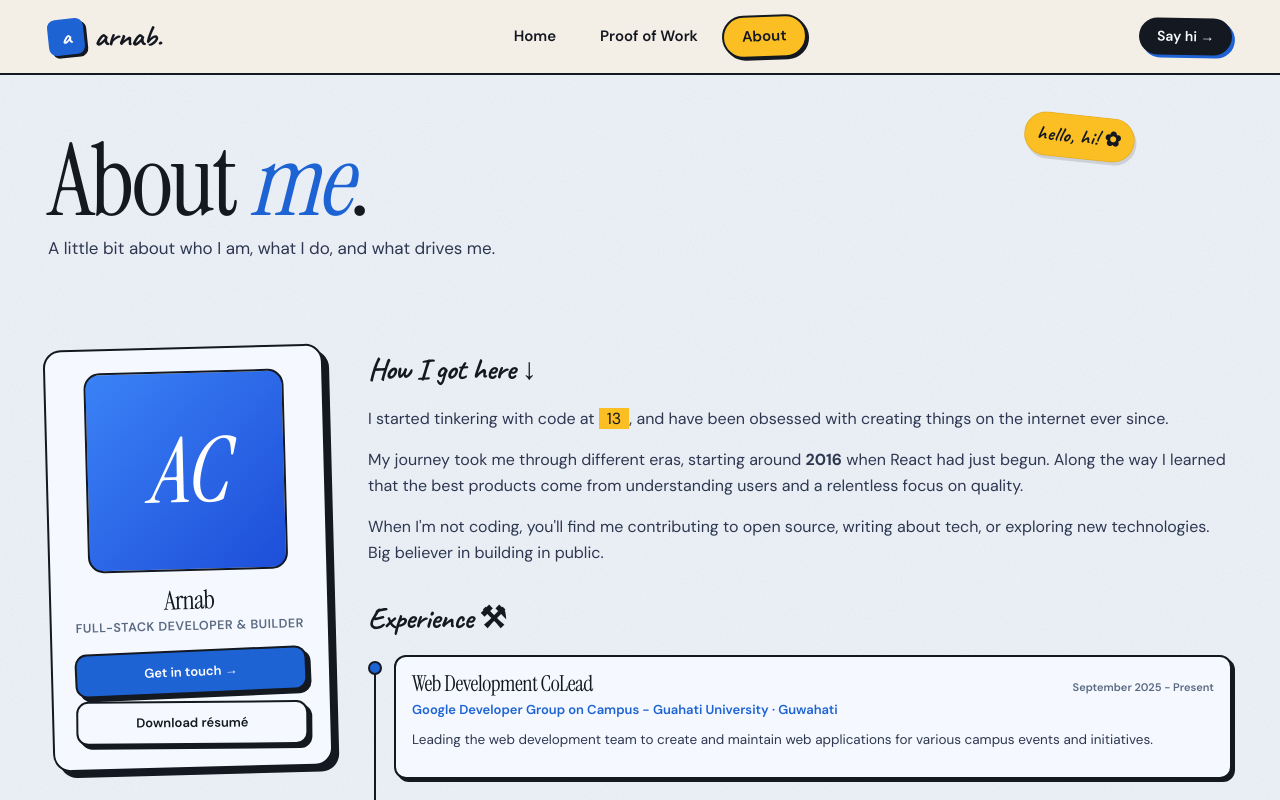
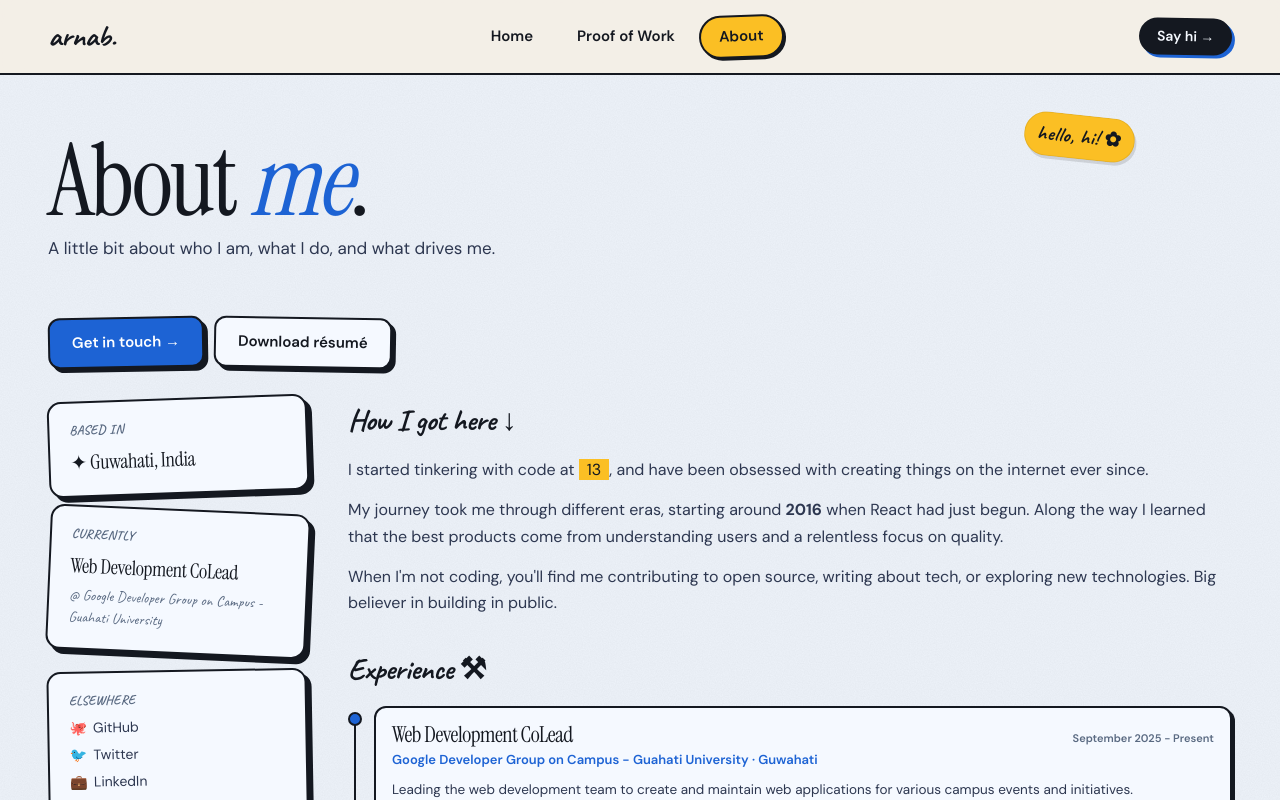
Before and after one commit to zytact/zytact3.0, a Next.js app: page /new/about in a window 1280 px wide. Shown: the top 800 px of the page. Built offline with nearby package versions, Linux system fonts and the light colour scheme.

Commit message:
feat: refresh direction b hero and about layout

```diff
--- a/src/app/globals.css
+++ b/src/app/globals.css
@@ -383,7 +383,7 @@ p {
 
 .direction-b-hero-grid {
     display: grid;
-    grid-template-columns: minmax(0, 1.4fr) minmax(280px, 1fr);
+    grid-template-columns: minmax(0, 1.25fr) minmax(300px, 1fr);
     gap: 40px;
     align-items: center;
 }
@@ -484,27 +484,109 @@ p {
     color: white;
 }
 
-.direction-b-portrait-wrap {
+.direction-b-hero-cards {
     position: relative;
     display: flex;
-    justify-content: center;
+    flex-direction: column;
+    gap: 14px;
+    padding-top: 20px;
 }
 
-.direction-b-portrait {
+.direction-b-note-card {
+    position: relative;
+    transform: rotate(var(--tilt, 0deg));
+    border: 2.5px solid var(--b-ink);
+    border-radius: 14px;
+    background: var(--b-paper);
+    padding: 18px 20px;
+    box-shadow: 5px 5px 0 var(--b-ink);
+    transition: transform 0.15s ease;
+}
+
+.direction-b-note-card:hover {
+    transform: rotate(var(--tilt, 0deg)) translateY(-3px);
+}
+
+.direction-b-note-card-num {
+    display: block;
+    font-family: var(--font-direction-b-serif), Georgia, serif;
+    font-size: 72px;
+    font-style: italic;
+    font-weight: 700;
+    line-height: 1;
+    color: var(--b-accent);
+    letter-spacing: -3px;
+}
+
+.direction-b-note-card-label {
+    display: block;
+    font-family: var(--font-direction-b-hand), cursive;
+    font-size: 13px;
+    font-weight: 700;
+    letter-spacing: 0.5px;
+    text-transform: uppercase;
+    color: var(--b-mute);
+    margin-bottom: 6px;
+}
+
+.direction-b-note-card-sub {
+    display: block;
+    font-family: var(--font-direction-b-hand), cursive;
+    font-size: 15px;
+    color: var(--b-mute);
+    margin-top: 4px;
+}
+
+.direction-b-note-card-place {
+    display: block;
+    font-family: var(--font-direction-b-serif), Georgia, serif;
+    font-size: 20px;
+    font-weight: 500;
+    letter-spacing: -0.3px;
+    color: var(--b-ink);
+}
+
+.direction-b-note-card-list {
+    list-style: none;
+    margin: 0;
+    padding: 0;
     display: flex;
-    width: 280px;
-    height: 280px;
-    transform: rotate(3deg);
-    align-items: center;
-    justify-content: center;
-    border: 3px solid var(--b-ink);
-    border-radius: 24px;
-    background: linear-gradient(135deg, #3b82f6, #1d4ed8);
-    color: white;
-    font-family: var(--font-direction-b-serif), Georgia, serif;
-    font-size: 130px;
-    font-style: italic;
-    box-shadow: 8px 8px 0 var(--b-ink);
+    flex-direction: column;
+    gap: 6px;
+    font-size: 14px;
+    color: var(--b-ink-soft);
+}
+
+.direction-b-note-card-list a {
+    color: var(--b-ink-soft);
+    text-decoration: none;
+}
+
+.direction-b-note-card-list a:hover {
+    color: var(--b-accent);
+}
+
+.direction-b-note-card-list span {
+    display: inline-block;
+    width: 20px;
+}
+
+.direction-b-note-card-chips {
+    display: flex;
+    flex-wrap: wrap;
+    gap: 6px;
+    margin-top: 6px;
+}
+
+.direction-b-note-card-chips span {
+    border: 1.5px solid var(--b-ink);
+    border-radius: 999px;
+    padding: 2px 10px;
+    font-size: 11px;
+    font-weight: 600;
+    letter-spacing: 0.3px;
+    background: var(--b-bg-soft);
+    color: var(--b-ink);
 }
 
 .direction-b-social-strip {
@@ -782,7 +864,6 @@ p {
 
 .direction-b-project-top h3,
 .direction-b-pr-card h3,
-.direction-b-profile-card h2,
 .direction-b-timeline h4 {
     margin: 0;
     font-family: var(--font-direction-b-serif), Georgia, serif;
@@ -877,56 +958,28 @@ p {
     padding-bottom: 30px;
 }
 
+.direction-b-about-actions {
+    display: flex;
+    flex-wrap: wrap;
+    gap: 10px;
+    padding: 0 48px 20px;
+}
+
 .direction-b-about {
     display: grid;
-    grid-template-columns: 280px minmax(0, 1fr);
+    grid-template-columns: 260px minmax(0, 1fr);
     gap: 40px;
-    padding-top: 30px;
+    padding-top: 10px;
     padding-bottom: 40px;
 }
 
-.direction-b-profile-card {
+.direction-b-about-sidebar {
     position: sticky;
     top: 110px;
-    transform: rotate(-1.5deg);
-    border: 2.5px solid var(--b-ink);
-    border-radius: 18px;
-    background: var(--b-paper);
-    padding: 22px;
-    text-align: center;
-    box-shadow: 6px 6px 0 var(--b-ink);
-}
-
-.direction-b-profile-card > div {
     display: flex;
-    width: 200px;
-    height: 200px;
-    align-items: center;
-    justify-content: center;
-    margin: 0 auto 16px;
-    border: 2.5px solid var(--b-ink);
-    border-radius: 16px;
-    background: linear-gradient(135deg, #3b82f6, #1d4ed8);
-    color: white;
-    font-family: var(--font-direction-b-serif), Georgia, serif;
-    font-size: 90px;
-    font-style: italic;
-}
-
-.direction-b-profile-card p {
-    margin: 4px 0 14px;
-    color: var(--b-mute);
-    font-size: 12.5px;
-    font-weight: 600;
-    letter-spacing: 0.5px;
-    text-transform: uppercase;
-}
-
-.direction-b-profile-card .direction-b-button {
-    display: block;
-    margin-top: 8px;
-    padding: 10px 14px;
-    font-size: 13px;
+    flex-direction: column;
+    gap: 16px;
+    align-self: start;
 }
 
 .direction-b-about-main > h3 {
@@ -1104,6 +1157,19 @@ p {
         grid-template-columns: 1fr;
     }
 
+    .direction-b-about-actions {
+        padding-right: 24px;
+        padding-left: 24px;
+    }
+
+    .direction-b-about-sidebar {
+        position: static;
+    }
+
+    .direction-b-note-card {
+        transform: none !important;
+    }
+
     .direction-b-hero .direction-b-sticker,
     .direction-b-page-hero .direction-b-sticker {
         display: none;
@@ -1126,11 +1192,6 @@ p {
     .direction-b-project-card.is-featured {
         grid-column: span 2;
     }
-
-    .direction-b-profile-card {
-        position: static;
-        max-width: 340px;
-    }
 }
 
 @media (max-width: 560px) {
@@ -1149,14 +1210,9 @@ p {
         font-size: 13px;
     }
 
-    .direction-b-portrait {
-        width: 220px;
-        height: 220px;
-        font-size: 96px;
-    }
-
-    .direction-b-portrait-wrap .direction-b-sticker {
-        display: none;
+    .direction-b-about-actions {
+        padding-right: 16px;
+        padding-left: 16px;
     }
 
     .direction-b-project-grid {
@@ -1169,8 +1225,7 @@ p {
     }
 
     .direction-b-project-card,
-    .direction-b-pr-card,
-    .direction-b-profile-card {
+    .direction-b-pr-card {
         transform: none !important;
     }
 }
--- a/src/components/new-design/DirectionB.tsx
+++ b/src/components/new-design/DirectionB.tsx
@@ -167,7 +167,6 @@ function DirectionBNav() {
                 className="direction-b-logo"
                 {...cursorValue('🏠')}
             >
-                <span>{siteConfig.firstName[0].toLowerCase()}</span>
                 {siteConfig.firstName.toLowerCase()}.
             </Link>
             <nav
@@ -277,18 +276,64 @@ function DirectionBHero() {
                         </Link>
                     </div>
                 </div>
-                <div className="direction-b-portrait-wrap">
+                <div className="direction-b-hero-cards">
                     <div
-                        className="direction-b-portrait"
-                        {...cursorValue('😄')}
+                        className="direction-b-note-card"
+                        style={{ '--tilt': '-3deg' } as React.CSSProperties}
+                        {...cursorValue('🗓️')}
                     >
-                        {siteConfig.firstName[0]}
-                        {siteConfig.lastName[0]}
+                        <span className="direction-b-note-card-num">
+                            {new Date().getFullYear() - siteConfig.startYear}
+                        </span>
+                        <span className="direction-b-note-card-label">
+                            years shipping
+                        </span>
+                        <span className="direction-b-note-card-sub">
+                            {'// since ' + siteConfig.startYear}
+                        </span>
+                    </div>
+                    <div
+                        className="direction-b-note-card"
+                        style={{ '--tilt': '4deg' } as React.CSSProperties}
+                        {...cursorValue('📍')}
+                    >
+                        <ul className="direction-b-note-card-list">
+                            <li>
+                                <span>✦</span> shipping at{' '}
+                                {
+                                    (
+                                        experiences.find((e) =>
+                                            e.period.includes('Present')
+                                        ) ?? experiences[0]
+                                    )?.company
+                                }
+                            </li>
+                            <li>
+                                <span>📍</span> {siteConfig.location}
+                            </li>
+                            <li>
+                                <span>✉️</span> open to work
+                            </li>
+                        </ul>
+                    </div>
+                    <div
+                        className="direction-b-note-card"
+                        style={{ '--tilt': '-1.5deg' } as React.CSSProperties}
+                        {...cursorValue('🛠️')}
+                    >
+                        <span className="direction-b-note-card-label">
+                            tools today
+                        </span>
+                        <div className="direction-b-note-card-chips">
+                            {techStack.slice(0, 5).map((t) => (
+                                <span key={t.name}>{t.name}</span>
+                            ))}
+                        </div>
                     </div>
                     <Sticker
-                        x={210}
-                        y={250}
-                        rotate={10}
+                        x="68%"
+                        y={-18}
+                        rotate={12}
                         bg={colors.yellow}
                         color={colors.ink}
                     >
@@ -654,12 +699,7 @@ export function DirectionBAboutPage() {
                     A little bit about who I am, what I do, and what drives me.
                 </p>
             </section>
-            <section className="direction-b-about">
-                <aside>
-                    <div className="direction-b-profile-card">
-                        <div>AC</div>
-                        <h2>{siteConfig.name.split(' ')[0]}</h2>
-                        <p>{siteConfig.role}</p>
+            <div className="direction-b-about-actions">
                 <Link
                     href={`mailto:${siteConfig.email}`}
                     className="direction-b-button primary"
@@ -674,6 +714,69 @@ export function DirectionBAboutPage() {
                 >
                     Download résumé
                 </Link>
+            </div>
+            <section className="direction-b-about">
+                <aside className="direction-b-about-sidebar">
+                    <div
+                        className="direction-b-note-card"
+                        style={{ '--tilt': '-2deg' } as React.CSSProperties}
+                        {...cursorValue('📍')}
+                    >
+                        <span className="direction-b-note-card-label">
+                            based in
+                        </span>
+                        <span className="direction-b-note-card-place">
+                            ✦ {siteConfig.location}
+                        </span>
+                    </div>
+                    <div
+                        className="direction-b-note-card"
+                        style={{ '--tilt': '2.5deg' } as React.CSSProperties}
+                        {...cursorValue('⚒️')}
+                    >
+                        <span className="direction-b-note-card-label">
+                            currently
+                        </span>
+                        <span className="direction-b-note-card-place">
+                            {
+                                (
+                                    experiences.find((e) =>
+                                        e.period.includes('Present')
+                                    ) ?? experiences[0]
+                                )?.title
+                            }
+                        </span>
+                        <span className="direction-b-note-card-sub">
+                            @{' '}
+                            {
+                                (
+                                    experiences.find((e) =>
+                                        e.period.includes('Present')
+                                    ) ?? experiences[0]
+                                )?.company
+                            }
+                        </span>
+                    </div>
+                    <div
+                        className="direction-b-note-card"
+                        style={{ '--tilt': '-1deg' } as React.CSSProperties}
+                        {...cursorValue('🔗')}
+                    >
+                        <span className="direction-b-note-card-label">
+                            elsewhere
+                        </span>
+                        <ul className="direction-b-note-card-list">
+                            {socialLinks.map(([emoji, label, href]) => (
+                                <li key={label}>
+                                    <Link
+                                        href={href}
+                                        {...cursorValue(emoji as string)}
+                                    >
+                                        <span>{emoji}</span> {label}
+                                    </Link>
+                                </li>
+                            ))}
+                        </ul>
                     </div>
                 </aside>
                 <div className="direction-b-about-main">
--- a/src/lib/data.ts
+++ b/src/lib/data.ts
@@ -13,6 +13,7 @@ export const siteConfig = {
     discord: 'https://discordapp.com/users/629236782705147904',
     resume: '/resume.pdf',
     location: 'Guwahati, India',
+    startYear: 2016,
     avatar: 'https://avatars.githubusercontent.com/u/50040499?v=4',
     get githubHandle() {
         return this.github.split('/').pop()!;
```
Lines whose indentation alone changed are shown as unchanged.
